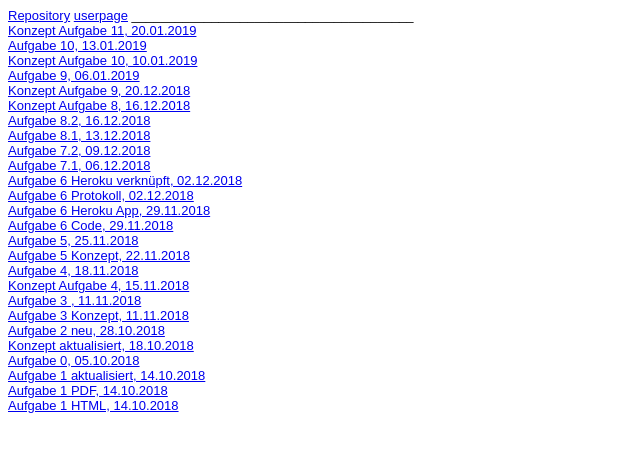
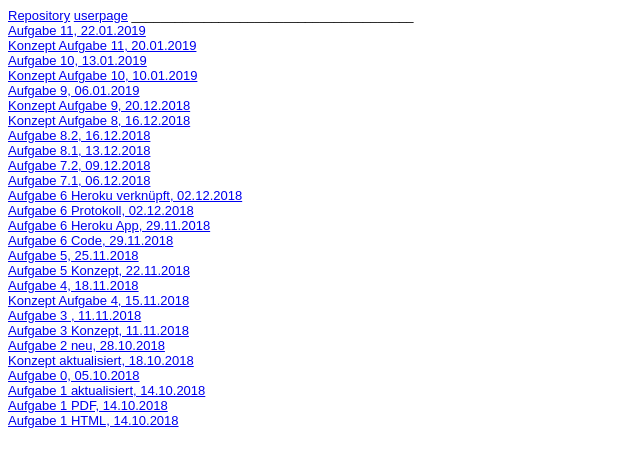
Before and after one commit to MilanSchwoerer/MilanSchwoerer.github.io, a plain HTML site: page Steckbrief/steckbrief.htm in a window 1280 px wide. Shown: the whole page, without its empty margins (0-640 px from the left). Drawn offline with Linux system fonts and the light colour scheme.

Commit message:
Aufgabe verlinkt

```diff
--- a/Steckbrief/steckbrief.htm
+++ b/Steckbrief/steckbrief.htm
@@ -16,7 +16,8 @@ body {
 	<a href="https://github.com/MilanSchwoerer/MilanSchwoerer.github.io" target="_blank">Repository</a>
 	<a href="https://milanschwoerer.github.io/" target="_blank">userpage</a>
 	_______________________________________</br>
-	<a href="https://milanschwoerer.github.io/EIA2/Aufgabe10/Konzept%20Aufgabe%2011.pdf" target="_blank">Konzept Aufgabe 11, 20.01.2019</a></br>
+	<a href="https://milanschwoerer.github.io/EIA2/Aufgabe11/Aufgabe10.html" target="_blank">Aufgabe 11, 22.01.2019</a></br>
+	<a href="https://milanschwoerer.github.io/EIA2/Aufgabe11/Konzept%20Aufgabe%2011.pdf" target="_blank">Konzept Aufgabe 11, 20.01.2019</a></br>
 	<a href="https://milanschwoerer.github.io/EIA2/Aufgabe10/Aufgabe10.html" target="_blank">Aufgabe 10, 13.01.2019</a></br>
 	<a href="https://milanschwoerer.github.io/EIA2/Aufgabe10/Konzept%20Aufgabe%2010.pdf" target="_blank">Konzept Aufgabe 10, 10.01.2019</a></br>
 	<a href="https://milanschwoerer.github.io/EIA2/Aufgabe9/Aufgabe9.html" target="_blank">Aufgabe 9, 06.01.2019</a></br>
```
